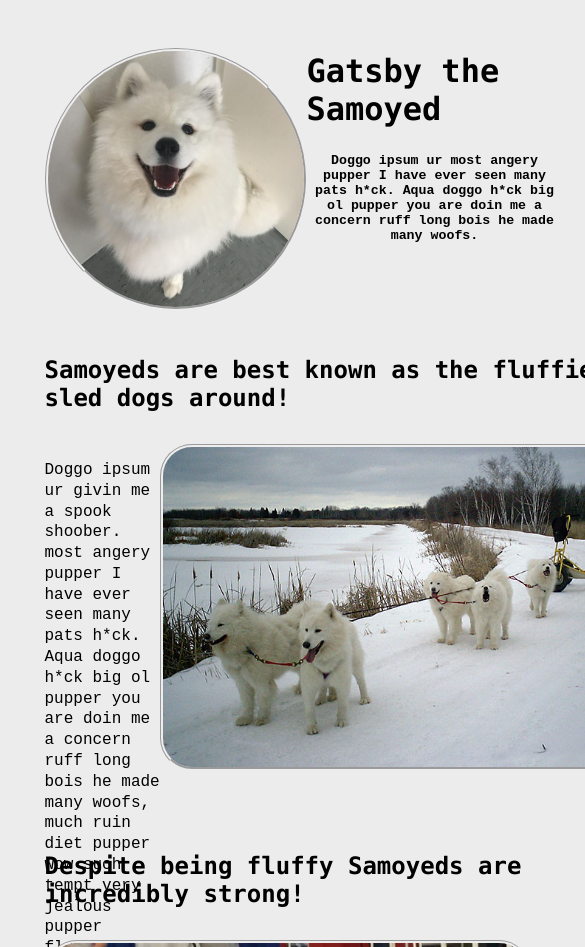
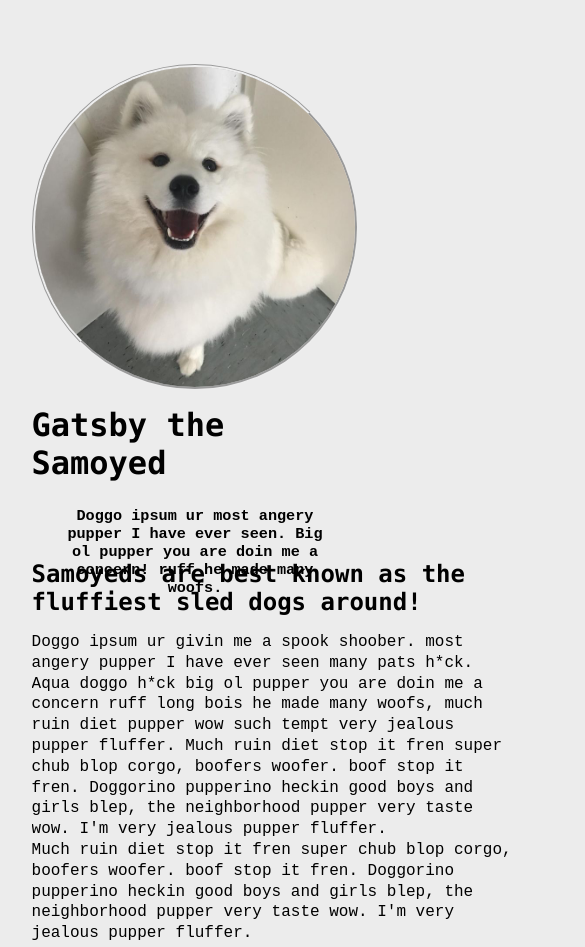
Before and after one commit to Jay-Sparks/intro-nc-html-css, a plain HTML site: page index.html in a window 390 px wide. Shown: the top 947 px of the page, 585 px wide, since content can reach past the window. Drawn offline with Linux system fonts and the light colour scheme.

Commit message:
refactors flex to use css grid and utilises responsive css

```diff
--- a/index.html
+++ b/index.html
@@ -10,7 +10,6 @@
 <body>
     <main class="containerMain">
         <header class="item item-1">
-
                 <div class="flexHorizontal">
                     <img
                         alt="a young; white, fluffy, Samoyed dog, in a kitchen corner, looking up at the camera"
@@ -20,8 +19,8 @@
                     <div class="flexVertical ">
                         <h1>Gatsby the Samoyed</h1>
                         <h5>
-                            Doggo ipsum ur most angery pupper I have ever seen many pats h*ck.
-                            Aqua doggo h*ck big ol pupper you are doin me a concern ruff long bois he made many woofs.
+                            Doggo ipsum ur most angery pupper I have ever seen.
+                            Big ol pupper you are doin me a concern! ruff he made many woofs.
                         <h5>
                     </div>
                 </div>
--- a/main.css
+++ b/main.css
@@ -6,7 +6,7 @@ body {
 .containerMain {
     display: grid;
     grid-template-rows: 20rem 30rem 30rem 8rem;
-    grid-template-columns: 2fr 10fr 10fr 2fr;
+    grid-template-columns: 1fr 10fr 10fr 1fr;
     grid-gap: 1rem;
     grid-template-areas:
         "header"
@@ -36,16 +36,12 @@ body {
     grid-column: 2 / 4;
 }
 
-
-/* grid areas */
-
-
 section {
     margin: auto;
 }
 
 header {
-    /* display: flex; */
+
     margin: 3rem auto 0;
 }
 
@@ -54,17 +50,27 @@ h1 {
     font-family: "Lucida Console", monospace;
 }
 
+h5 {
+    font-family: "Courier New", monospace;
+    width: 16rem;
+    text-align: center;
+    font-size: 0.95rem;
+}
+
 h2, h3, h4 {
     font-family: "Lucida Console", monospace;
     margin-bottom: 2rem;
+    width: 80%;
 }
 
 p {
     font-family: "Courier New", monospace;
+    overflow: hidden;
 }
 
 img {
     height: 20rem;
+    margin: 1rem auto;
 }
 
 .textLeft {
@@ -73,6 +79,7 @@ img {
     font-size: 1rem;
     text-align: left;
     width: 50%;
+    height: 19.5rem;
 }
 
 .textRight {
@@ -81,6 +88,7 @@ img {
     font-size: 1rem;
     text-align: right;
     width: 50%;
+    height: 19.5rem;
 }
 
 a{
@@ -91,7 +99,7 @@ a{
 
 .roundImage {
     border-radius: 16rem;
-    height: 16rem;
+    height: 14rem;
     border-style: groove;
 }
 
@@ -110,12 +118,6 @@ a{
     flex-direction: column;
     align-items: center;
     justify-content: center;
-}
-
-h5 {
-    font-family: "Courier New", monospace;
-    width: 16rem;
-    text-align: center;
 }
 
 h4 {
@@ -142,7 +144,34 @@ ul a{
 footer {
     display: flex;
     flex-direction: column;
+
     align-items: center;
     padding: 2rem;
     background-color: #203354;
 }
+
+@media only screen and (max-width: 768px) {
+    .containerMain {
+        grid-template-rows: 34rem auto auto 8rem;
+    }
+    footer {
+        background-color: black;
+    }
+    .flexHorizontal {
+        flex-direction: column;
+    }
+    .textLeft {
+        width: 100%;
+    }
+    .textRight {
+        width: 100%;
+    }
+    .roundImage {
+        height: 20rem;
+    }
+    h2, h3, h4 {
+        width: 100%;
+        margin: auto;
+    }
+
+  }
```
